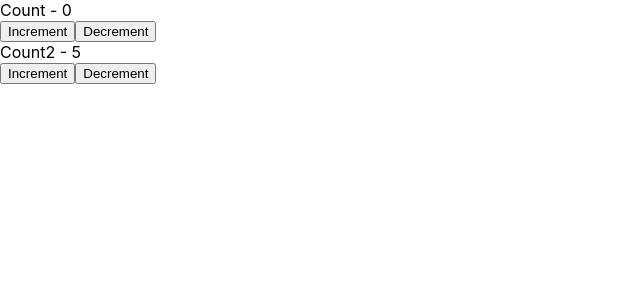
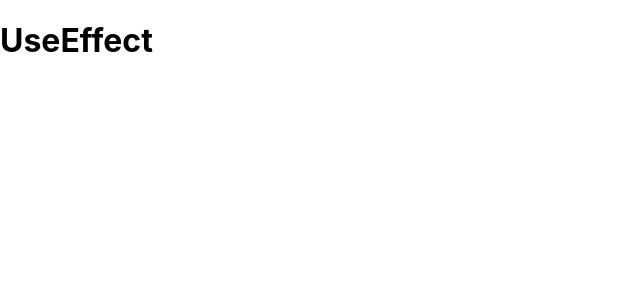
Before and after one commit to faima-ahmed/Hooks, a React (Create React App) app: page / in a window 1280 px wide. Shown: the top 300 px of the page, without its empty margins (0-640 px from the left). Built offline with nearby package versions, Linux system fonts and the light colour scheme.

Commit message:
Commit 1

```diff
--- a/src/App.js
+++ b/src/App.js
@@ -1,9 +1,10 @@
 import CounterThree from "./components/CounterThree";
+import UseEffectExample from "./Hooks/useEffect/UseEffectExample";
 export default function App() {
   return (
     <div className='App'>
       <div>
-        <CounterThree/>
+       <UseEffectExample/>
       </div>
     </div>
   );
--- /dev/null
+++ b/src/hooks/useEffect/UseEffectExample.js
@@ -0,0 +1,11 @@
+import React from 'react';
+
+function UseEffectExample(props) {
+    return (
+        <div>
+            <h1>UseEffect</h1>
+        </div>
+    );
+}
+
+export default UseEffectExample;
```
